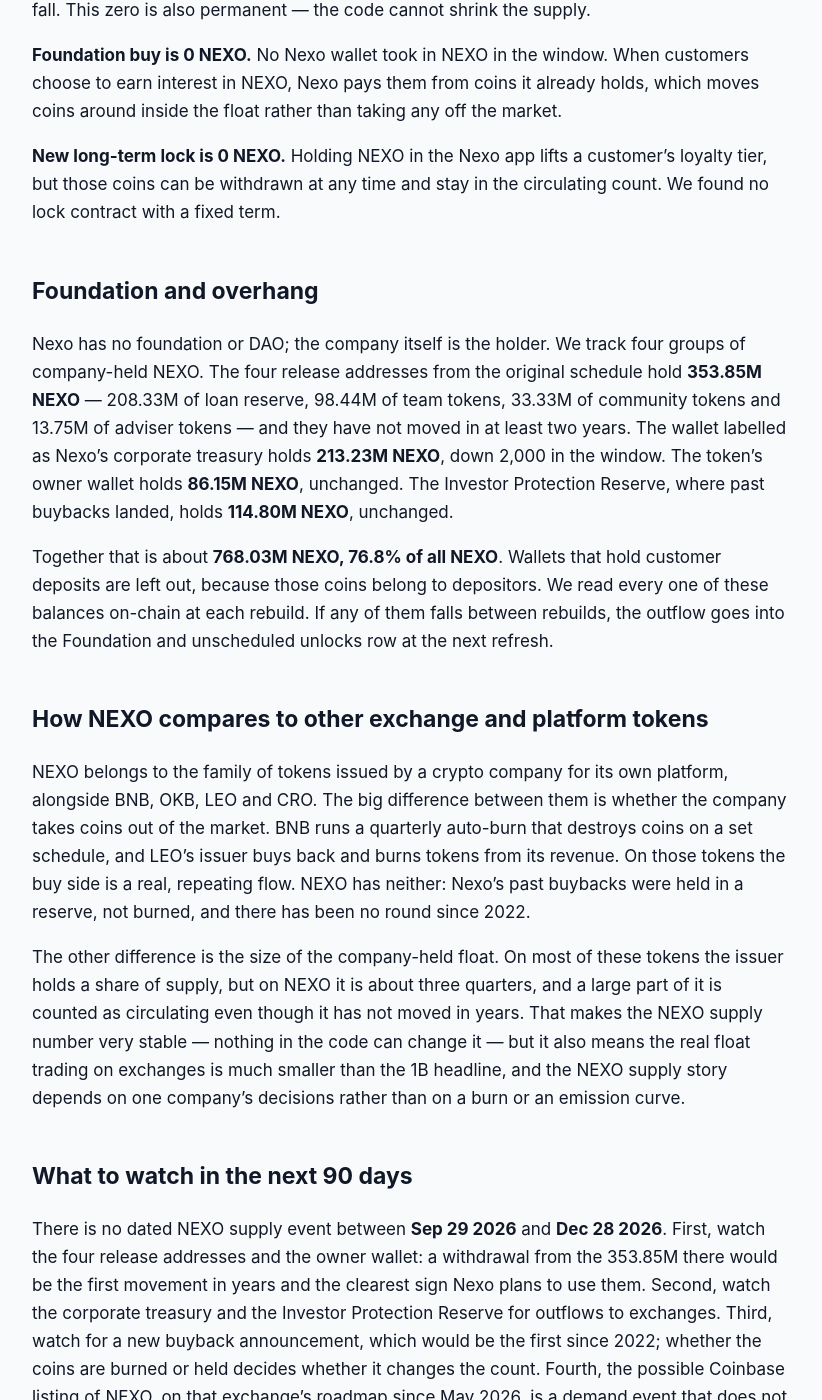
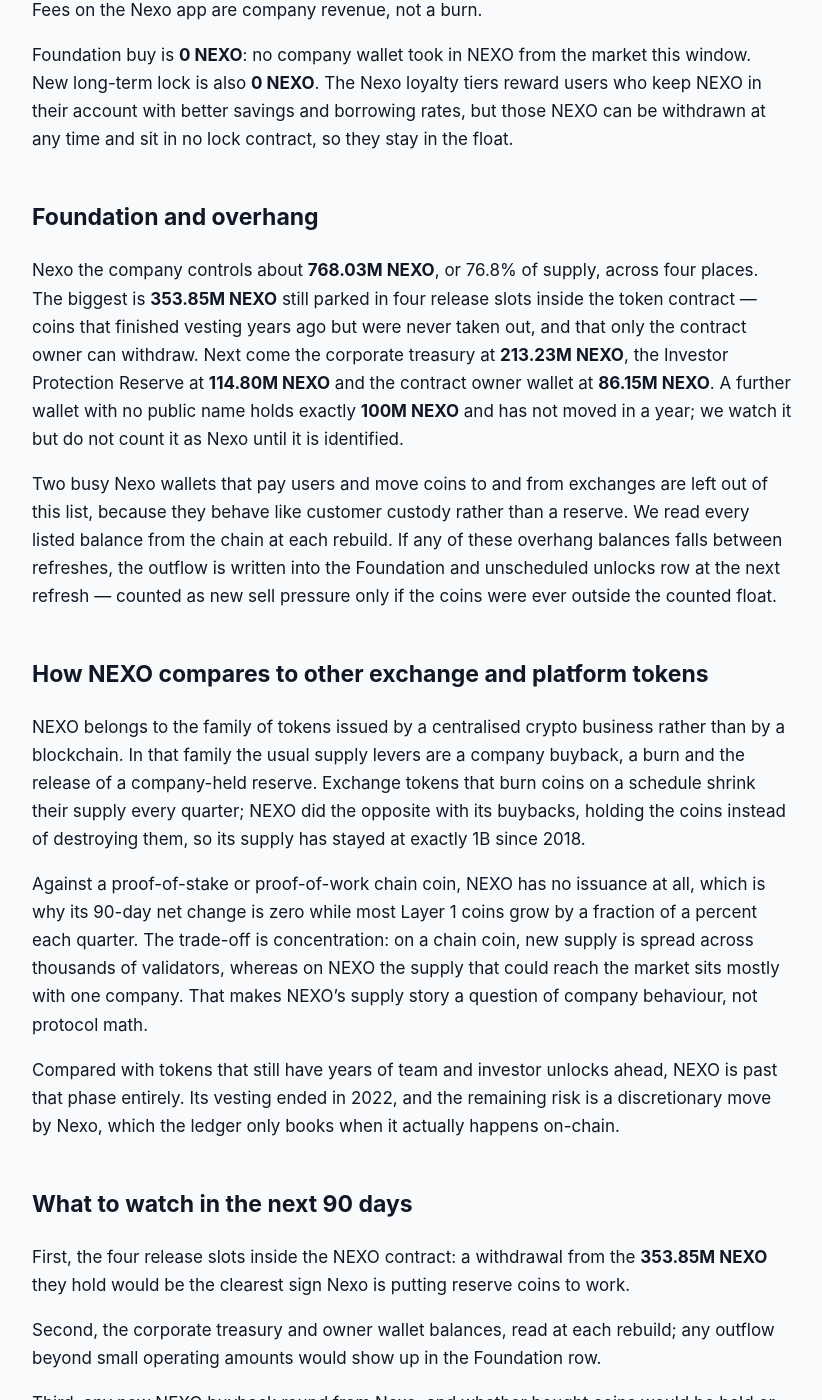
Before and after one commit to jeevansongmy-spec/mrnasdog-articles, a Jekyll site: the page built from crypto/nexo-pressure-framework.md, in a window 1280 px wide and 1400 px high, scrolled down 1689 px. Shown: the whole window, without its empty margins (228-1050 px from the left). Built offline with Jekyll 4.4.1, drawn with Linux system fonts in a browser that asks for light colours; some of the changed text lies outside the part shown.

Commit message:
publish: crypto/nexo-pressure-framework

```diff
--- a/crypto/nexo-pressure-framework.md
+++ b/crypto/nexo-pressure-framework.md
@@ -1,6 +1,6 @@
 ---
-title:         "NEXO Inflation Analysis · September 2026 · Mixed flows · supply roughly steady"
-description:   "NEXO supply is flat: 0.00% net over 90 days and the same next. 1B NEXO fixed in code, no burn, vesting over since 2022 — and Nexo holds 768M of the coins."
+title:         "NEXO Inflation Analysis · October 2026 · Mixed flows · supply roughly steady"
+description:   "NEXO supply is steady: 0.00% net over 90 days and the same next. A fixed 1B NEXO, no mint, no burn, vesting done in 2022; Nexo itself holds about 768M."
 canonical_url: "https://mrnasdog.com/research/nexo/inflation"
 tags:          ["crypto", "nexo", "cefi", "exchange-token"]
 published:     true
@@ -8,54 +8,60 @@ published:     true
 
 > Originally published at **[mrnasdog.com/research/nexo/inflation](https://mrnasdog.com/research/nexo/inflation)** by MrNasdog.
 
-# NEXO Inflation Analysis · September 2026 · Mixed flows · supply roughly steady
+# NEXO Inflation Analysis · October 2026 · Mixed flows · supply roughly steady
 
-NEXO supply is flat. Over the 90 days to **Sep 29 2026** the Nexo token added **0 NEXO** and removed **0 NEXO**, so the net change is **0.00%**, and the next 90 days read the same. All **1B NEXO** were created in 2018, the token code has no way to make more or burn any, and the built-in release schedule ended in 2022. The one thing that matters is who holds the coins: Nexo itself controls about **768.03M NEXO**, or **76.8%** of the supply.
+NEXO supply was flat over the last 90 days and should stay flat over the next 90: the framework books **0 NEXO** of sell pressure against **0 NEXO** of buy pressure, a net change of **0.00%**, while the monitor reads **−0.06%**. The Nexo token contract minted all **1B NEXO** in April 2018 and has no function that can mint or burn, so the cap is real. What moves the market is not new NEXO but the roughly **768M NEXO** that Nexo the company keeps in its own wallets, which barely moved this window.
 
 ## The verdict, in one paragraph
 
-The MrNasdog Pressure Framework reads NEXO at **0.00%** net supply change over the last 90 days and **0.00%** for the next 90 days. Our supply monitor reads **+0.05%**, a gap of **0.05 percentage points** — well inside the 0.5-point line, so there is no warning chip. The monitor's small wobble comes from dividing market value by price around a total that is fixed at 1B; the token contract itself read exactly 1,000,000,000 NEXO at both ends of the window. NEXO is a **fixed-supply company token with a large company-held float**: nothing new is printed, nothing is burned, and the only real supply question is what Nexo does with its own coins.
+Over the 90 days to Oct 7 2026 the NEXO ledger nets to **0.00%** of circulating supply, and the forward 90 days to early January 2027 also net to **0.00%**. The inflation monitor reads **−0.06%** for the same stretch, a gap of **0.06 percentage points** — well inside the 0.5-point tolerance, so no warning chip is shown. Total supply read exactly 1,000,000,000 NEXO at both ends of the window, and the small wobble on the monitor side is price-and-value rounding on a supply that cannot change. NEXO is a fixed-supply company token: no issuance, no burn, and a large company-held float.
 
 ## Sell pressure: where new NEXO comes from
 
-**Protocol inflation is 0 NEXO.** NEXO is an ERC-20 token on Ethereum, not its own blockchain, so there are no validators or miners to pay. The Nexo token contract sets its total supply once, in the step that created it in April 2018, and no function in the code can raise it. We checked this on-chain: the total sits in a normal storage slot, it read 1B at both ends of the window, and the verified NEXO source has no mint and no burn function. So this zero is permanent.
+Protocol inflation is **0 NEXO**. NEXO is an ERC-20 token on Ethereum, not its own chain, so there are no validators or miners to pay in new NEXO. The whole 1B NEXO supply was written into the contract on the day it launched, the verified Nexo token code sets total supply only once, at creation, and the contract carries no mint function, no burn function and no upgrade path. We read the supply value from contract storage at both ends of the window and it did not move.
 
-**Vesting unlocks are 0 NEXO.** The NEXO token has its own release schedule written into the code: 525M for the first investors with no wait, 250M of loan reserves released monthly after a five-month cliff, 112.5M for the team over four years, 60M for the community and 52.5M for advisers. The last stream, the team's, ran out in early 2022. There is no vesting cliff, no unlock and nothing left on a calendar for the next 90 days.
+Vesting unlocks are **0 NEXO**. The NEXO vesting schedule was built into the token contract itself: 525M for sale investors with no lock, 250M for a credit-line reserve released monthly after a five-month cliff, 112.5M for the team in 16 quarterly steps, 60M for the community and 52.5M for advisers. The team stream, the longest of them, finished in early 2022. No unlock is left on any calendar, and no unlock tracker lists a NEXO schedule.
 
-**Foundation and unscheduled unlocks are 0 NEXO.** This is the row to watch, even at zero. Nexo holds about 768.03M NEXO across its own wallets, and part of it — about 353.85M NEXO released under the old schedule but never withdrawn — can be taken out by the token's owner at any time. None of it has a schedule, and almost none of it moved: the corporate treasury went down by just 2,000 NEXO in the window. Because every one of these coins is already counted as circulating, moving them would not add to the count. It would, of course, still be real selling if it ever happened.
+Foundation and unscheduled unlocks are **0 NEXO**. Nexo holds a large pile of NEXO, set out in the overhang section below, but across the window only **2,000 NEXO** left the corporate treasury and every other company wallet sat still. Because all 1B NEXO already count as circulating, a Nexo wallet paying out or selling NEXO moves coins within the counted float; it does not add new supply.
 
-**Long-term locked or bankruptcy is 0 NEXO.** Nexo is a working company, not in bankruptcy, and no estate, trustee or court order holds NEXO for later release.
+Long-term locked or bankruptcy supply is **0 NEXO**. Nexo is an operating lending, exchange and card business, there is no estate or trustee distribution, and no lock contract holds NEXO with a dated release.
 
 ## Buy pressure: where new NEXO goes
 
-**Programmatic buyback is 0 NEXO this window.** Nexo has run NEXO buybacks before: a $12M round in December 2020, a $100M round from November 2021 and a $50M round from August 2022. Those repurchased coins went into the Investor Protection Reserve, which now holds **114.80M NEXO**. They were held, not burned. The reserve read the same at both ends of the window and a year earlier, and no new buyback round has been announced, so nothing is booked.
+Programmatic buyback is **0 NEXO**. Nexo ran three NEXO repurchase rounds — $12M announced in December 2020, $100M in November 2021 and $50M in August 2022 — and parked the bought NEXO in its Investor Protection Reserve wallet rather than burning it. That wallet holds **114.80M NEXO** today and has not changed in more than a year, and no new buyback round has been announced in 2025 or 2026.
 
-**Protocol fee burn is 0 NEXO.** The NEXO token has no burn function and Nexo runs no burn. The dead address held 10.71 NEXO at both ends of the window, and the total supply did not fall. This zero is also permanent — the code cannot shrink the supply.
+Protocol fee burn is **0 NEXO**. The NEXO contract has no burn function, the Ethereum dead address held the same 10.71 NEXO at both ends of the window, and total supply never fell. Fees on the Nexo app are company revenue, not a burn.
 
-**Foundation buy is 0 NEXO.** No Nexo wallet took in NEXO in the window. When customers choose to earn interest in NEXO, Nexo pays them from coins it already holds, which moves coins around inside the float rather than taking any off the market.
-
-**New long-term lock is 0 NEXO.** Holding NEXO in the Nexo app lifts a customer's loyalty tier, but those coins can be withdrawn at any time and stay in the circulating count. We found no lock contract with a fixed term.
+Foundation buy is **0 NEXO**: no company wallet took in NEXO from the market this window. New long-term lock is also **0 NEXO**. The Nexo loyalty tiers reward users who keep NEXO in their account with better savings and borrowing rates, but those NEXO can be withdrawn at any time and sit in no lock contract, so they stay in the float.
 
 ## Foundation and overhang
 
-Nexo has no foundation or DAO; the company itself is the holder. We track four groups of company-held NEXO. The four release addresses from the original schedule hold **353.85M NEXO** — 208.33M of loan reserve, 98.44M of team tokens, 33.33M of community tokens and 13.75M of adviser tokens — and they have not moved in at least two years. The wallet labelled as Nexo's corporate treasury holds **213.23M NEXO**, down 2,000 in the window. The token's owner wallet holds **86.15M NEXO**, unchanged. The Investor Protection Reserve, where past buybacks landed, holds **114.80M NEXO**, unchanged.
+Nexo the company controls about **768.03M NEXO**, or 76.8% of supply, across four places. The biggest is **353.85M NEXO** still parked in four release slots inside the token contract — coins that finished vesting years ago but were never taken out, and that only the contract owner can withdraw. Next come the corporate treasury at **213.23M NEXO**, the Investor Protection Reserve at **114.80M NEXO** and the contract owner wallet at **86.15M NEXO**. A further wallet with no public name holds exactly **100M NEXO** and has not moved in a year; we watch it but do not count it as Nexo until it is identified.
 
-Together that is about **768.03M NEXO, 76.8% of all NEXO**. Wallets that hold customer deposits are left out, because those coins belong to depositors. We read every one of these balances on-chain at each rebuild. If any of them falls between rebuilds, the outflow goes into the Foundation and unscheduled unlocks row at the next refresh.
+Two busy Nexo wallets that pay users and move coins to and from exchanges are left out of this list, because they behave like customer custody rather than a reserve. We read every listed balance from the chain at each rebuild. If any of these overhang balances falls between refreshes, the outflow is written into the Foundation and unscheduled unlocks row at the next refresh — counted as new sell pressure only if the coins were ever outside the counted float.
 
 ## How NEXO compares to other exchange and platform tokens
 
-NEXO belongs to the family of tokens issued by a crypto company for its own platform, alongside BNB, OKB, LEO and CRO. The big difference between them is whether the company takes coins out of the market. BNB runs a quarterly auto-burn that destroys coins on a set schedule, and LEO's issuer buys back and burns tokens from its revenue. On those tokens the buy side is a real, repeating flow. NEXO has neither: Nexo's past buybacks were held in a reserve, not burned, and there has been no round since 2022.
+NEXO belongs to the family of tokens issued by a centralised crypto business rather than by a blockchain. In that family the usual supply levers are a company buyback, a burn and the release of a company-held reserve. Exchange tokens that burn coins on a schedule shrink their supply every quarter; NEXO did the opposite with its buybacks, holding the coins instead of destroying them, so its supply has stayed at exactly 1B since 2018.
 
-The other difference is the size of the company-held float. On most of these tokens the issuer holds a share of supply, but on NEXO it is about three quarters, and a large part of it is counted as circulating even though it has not moved in years. That makes the NEXO supply number very stable — nothing in the code can change it — but it also means the real float trading on exchanges is much smaller than the 1B headline, and the NEXO supply story depends on one company's decisions rather than on a burn or an emission curve.
+Against a proof-of-stake or proof-of-work chain coin, NEXO has no issuance at all, which is why its 90-day net change is zero while most Layer 1 coins grow by a fraction of a percent each quarter. The trade-off is concentration: on a chain coin, new supply is spread across thousands of validators, whereas on NEXO the supply that could reach the market sits mostly with one company. That makes NEXO's supply story a question of company behaviour, not protocol math.
+
+Compared with tokens that still have years of team and investor unlocks ahead, NEXO is past that phase entirely. Its vesting ended in 2022, and the remaining risk is a discretionary move by Nexo, which the ledger only books when it actually happens on-chain.
 
 ## What to watch in the next 90 days
 
-There is no dated NEXO supply event between **Sep 29 2026** and **Dec 28 2026**. First, watch the four release addresses and the owner wallet: a withdrawal from the 353.85M there would be the first movement in years and the clearest sign Nexo plans to use them. Second, watch the corporate treasury and the Investor Protection Reserve for outflows to exchanges. Third, watch for a new buyback announcement, which would be the first since 2022; whether the coins are burned or held decides whether it changes the count. Fourth, the possible Coinbase listing of NEXO, on that exchange's roadmap since May 2026, is a demand event that does not change supply.
+First, the four release slots inside the NEXO contract: a withdrawal from the **353.85M NEXO** they hold would be the clearest sign Nexo is putting reserve coins to work.
+
+Second, the corporate treasury and owner wallet balances, read at each rebuild; any outflow beyond small operating amounts would show up in the Foundation row.
+
+Third, any new NEXO buyback round from Nexo, and whether bought coins would be held or, for the first time, burned — a burn would be the first real reduction in NEXO supply.
+
+Fourth, the unnamed **100M NEXO** wallet: if it is identified as Nexo-controlled, it joins the overhang list. No dated NEXO supply event is scheduled before Jan 6 2027.
 
 ## Summary
 
-NEXO is a fixed-supply Nexo token: the MrNasdog Pressure Framework reads **0.00%** net supply change over the last 90 days and **0.00%** for the next 90, with the monitor at **+0.05%**. The code holds the supply at 1B NEXO forever — no minting, no burning — and the vesting schedule ended in 2022. The key risk is concentration: Nexo controls about 768.03M NEXO, 76.8% of the supply, and could sell it at any time without breaking any rule. The ceiling is hard and the buy side is idle, so what Nexo does with its own wallets is the whole NEXO supply story.
+NEXO supply is fixed at **1B NEXO**, and the framework reads **0.00%** net change for both the last and the next 90 days, against a monitor reading of **−0.06%**. The NEXO contract cannot mint or burn, vesting ended in 2022, and past Nexo buybacks were held in a reserve wallet rather than burned. The key risk is concentration: Nexo controls about **768M NEXO**, and while those coins barely moved this window, the company can release them whenever it chooses. The ceiling is hard — no more than 1B NEXO can ever exist.
 
 ---
 
-*MrNasdog Pressure Framework analysis of NEXO, Metric 1 — Inflation. Data + explanation only. Not financial advice. Checked Sep 29 2026.*
+*MrNasdog Pressure Framework analysis of NEXO, Metric 1 — Inflation. Data + explanation only. Not financial advice. Checked Oct 8 2026.*
```
